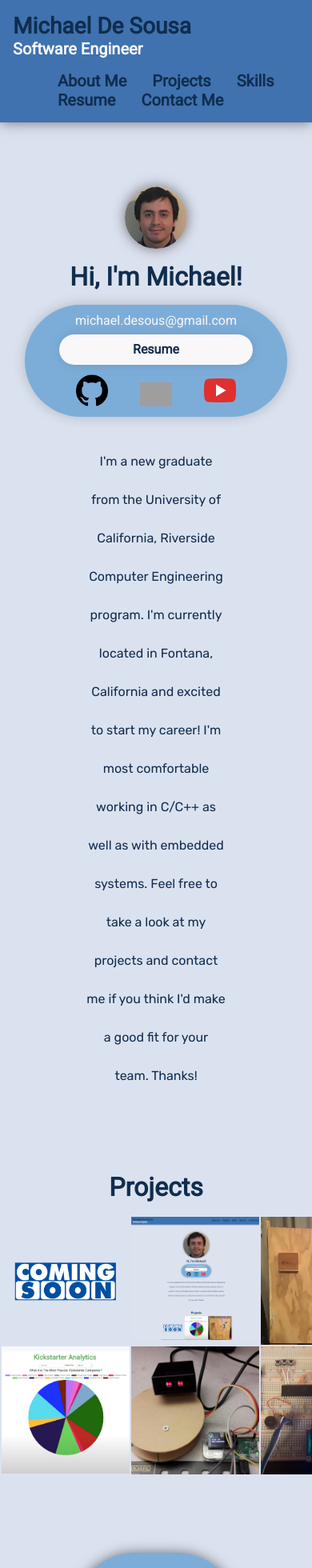
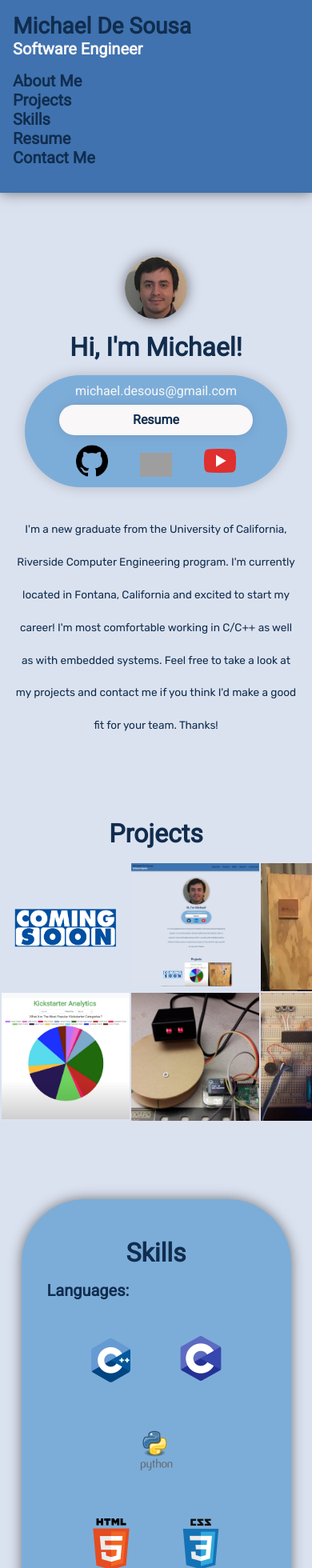
Before and after one commit to Michael-DeSousa/me, a React (Create React App) app: page / in a window 390 px wide. Shown: the top 1960 px of the page at 80% size. Built offline with nearby package versions, Linux system fonts and the light colour scheme; grey boxes are pictures that could not be loaded.

Commit message:
Media queries for responsive web page!

```diff
--- a/public/css/styles.css
+++ b/public/css/styles.css
@@ -366,8 +366,96 @@ nav
 	margin-top: 6rem;
 }
 
-@media screen and (max-width: 800px)
+@media screen and (max-width: 1410px)
 {
+	.skillDisplay
+	{
+		width: 70%;
+	}
+
+	#contact
+	{
+		width: 75%;
+	}
+}
+
+@media screen and (max-width: 992px)
+{
+	.bodyText
+	{
+		width: 80%;
+	}
+
+	.card
+	{
+		height: 12rem;
+		font-size: 0.7rem;
+		position: relative;
+		width: 12rem;
+	}
+
+	.card a
+	{
+		margin: 0.25rem 0.3rem;
+		width: 2rem;
+	}
+
+	.card h1
+	{
+		font-size: 1.25rem;
+	}
+
+	.card img
+	{
+		max-height: 12rem;
+		max-width: 12rem;
+	}
+
+	.skillDisplay
+	{
+		width: 70%;
+	}
+
+	.skillHeader
+	{
+		font-size: 1.25rem;
+	}
+
+	.staticIcon
+	{
+		margin: 1.5rem;
+		max-height: 128px;
+		max-width: 128px;
+	}
+
+	#contact
+	{
+		width: 75%;
+	}
+}
+
+@media screen and (max-width: 768px)
+{
+	.staticIcon
+	{
+		margin: 1.5rem;
+		max-height: 80px;
+		max-width: 80px;
+	}
+}
+
+@media screen and (max-width: 620px)
+{
+	footer {
+		padding: 2rem 0.25rem;
+	}
+
+	.bodyText
+	{
+		font-size: 0.85rem;
+		width: 90%;
+	}
+
 	.card
 	{
 		height: 10rem;
@@ -376,14 +464,14 @@ nav
 		width: 10rem;
 	}
 
-	.card a {
+	.card a
+	{
 		margin: 0.25rem 0.3rem;
-		padding: 0.6rem;
-		text-decoration: none;
 		width: 2rem;
 	}
 
-	.card h1 {
+	.card h1
+	{
 		font-size: 0.75rem;
 	}
 
@@ -393,29 +481,41 @@ nav
 		max-width: 10rem;
 	}
 
-	.cardOverlay
-	{
-		background: rgba(0, 0, 0, 0.6);
-		color: #f9f7f7;
-		font-family: "Roboto", sans-serif;
-		height: 100%;
-		left: 0;
-		opacity: 0;
-		position: absolute;
-		top: 0;
-		transition: opacity 0.25s;
+	nav .link {
+		padding: 0;
+	}
+
+	.navRight {
 		width: 100%;
 	}
 
-	.cardOverlay:hover
-	{
-		opacity: 1;
+	.navLinks {
+		padding-inline-start: 0;
 	}
 
-	.cardTechStack
-	{
-		margin: 0.25rem;
-		text-align: left;
+	.navLinks li, a{
+		float: none;
 	}
 
+	.skillDisplay
+	{
+		width: 70%;
+	}
+
+	.skillHeader
+	{
+		font-size: 1.25rem;
+	}
+
+	.staticIcon
+	{
+		margin: 1.5rem;
+		max-height: 64px;
+		max-width: 64px;
+	}
+
+	#contact
+	{
+		width: 77%;
+	}
 }
```
